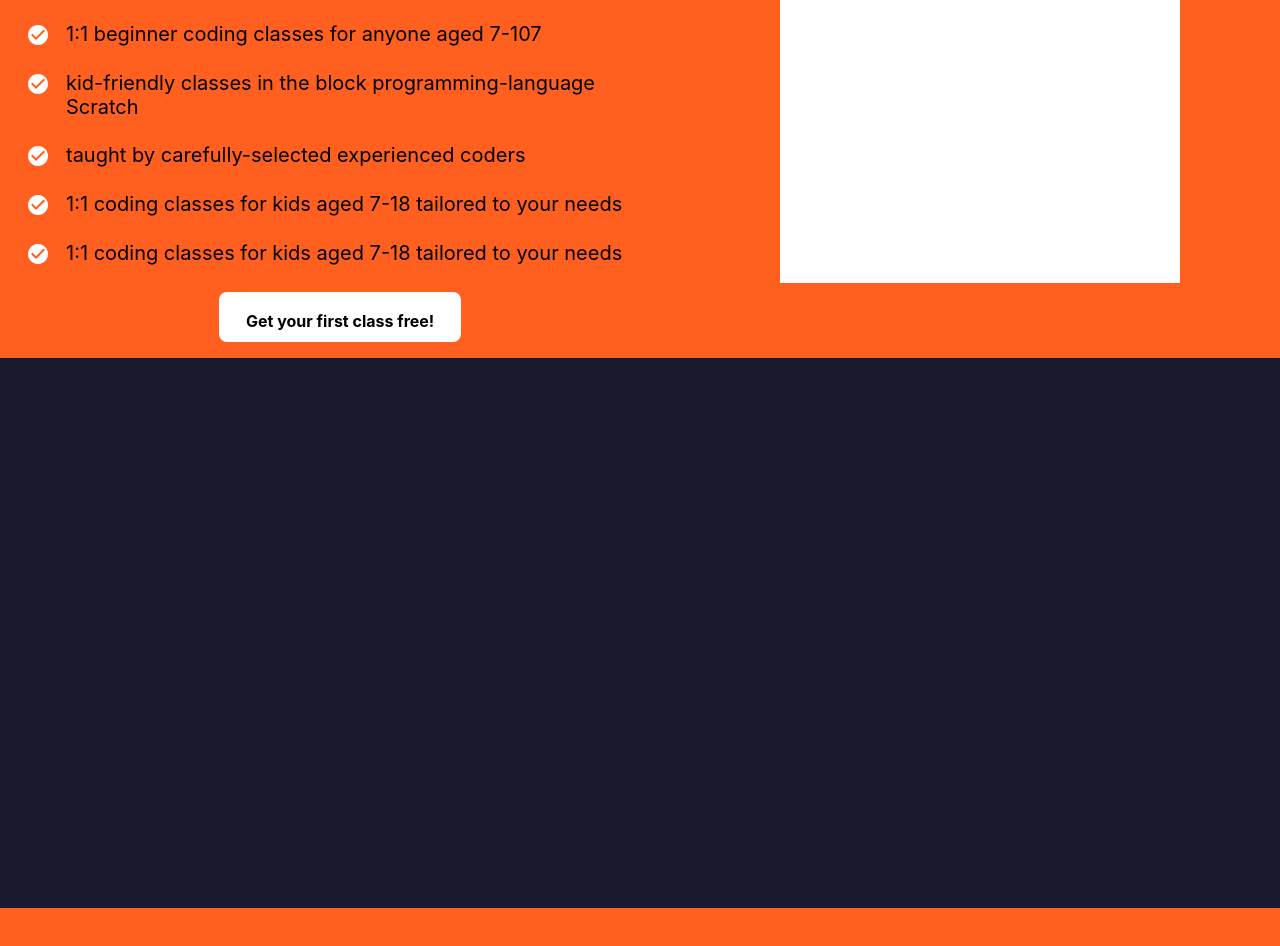
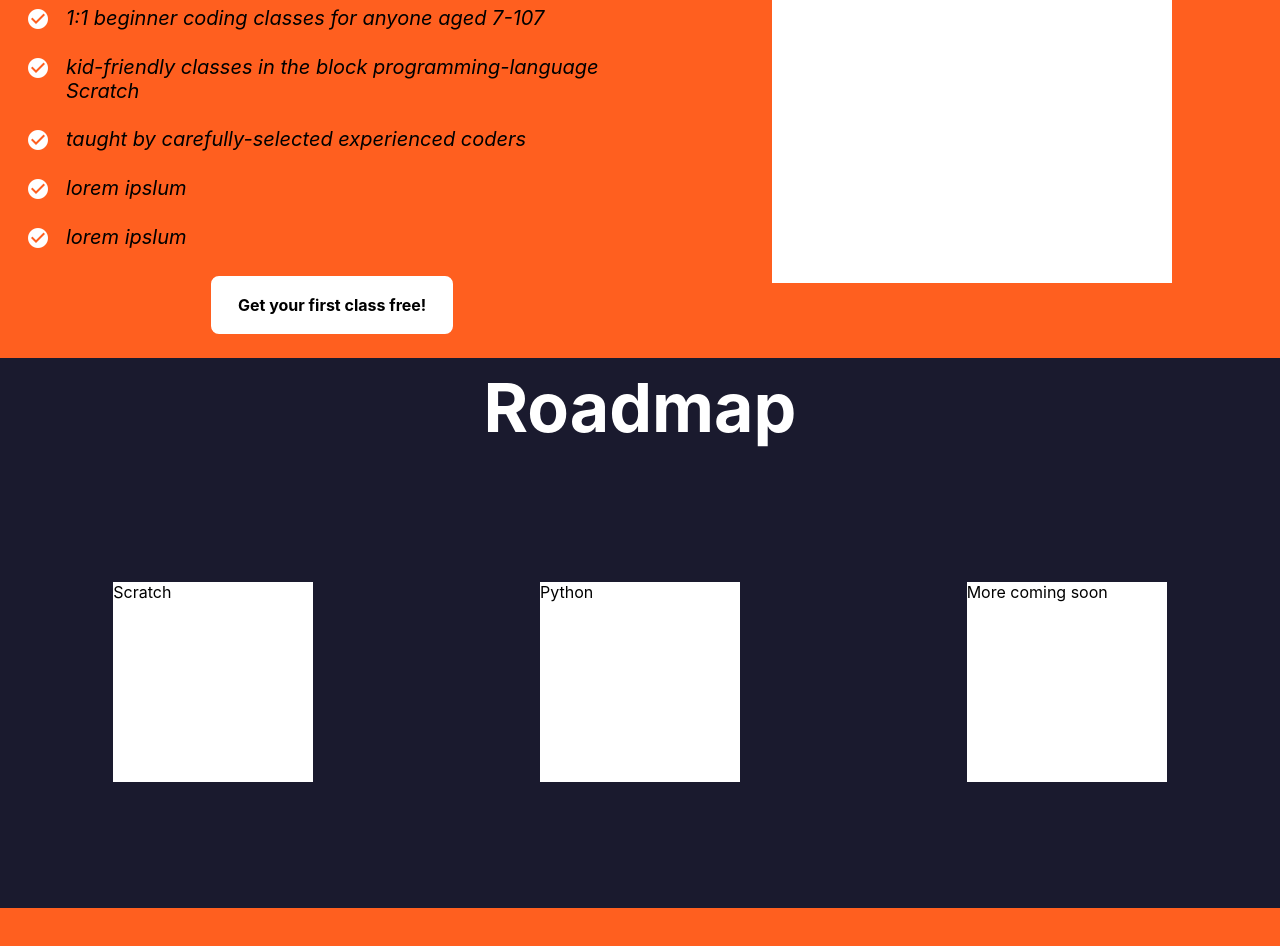
Before and after one commit to pr0p3rno0b10/from-scratch-client, a React (Create React App) app: page / in a window 1280 px wide. Shown: the part 260-1206 px from the top of the page. Built offline with nearby package versions, Linux system fonts and the light colour scheme.

Commit message:
added fundamental roadmap front page code

```diff
--- a/src/Portal.css
+++ b/src/Portal.css
@@ -34,7 +34,7 @@
 
 .header {
 	font-size: 4.25rem;
-	padding: 1rem;
+	padding: 0.5rem;
 	font-weight: bold;
 	color: #FFFFFF;
 }
@@ -55,6 +55,7 @@
 .list-text {
 	padding-left: 1rem;
 	padding-top: 0.25rem;
+	font-style: italic;
 }
 
 .material-icons {
@@ -124,14 +125,34 @@
 	background: white;
 }
 
-.pricing-box-container {
-	height: 550px;
-	background-color: #1A1A2E;
 
+
+.roadmap-box-container {
+  height: 550px;
+  background-color: #1A1A2E;
+  display: flex;
+  flex-direction: column;
+  align-items: center;
+  width: 100vw;
 }
 
-.roadmap-box-container {
+.courses-container {
+  flex-grow: 1;
+  display: flex;
+  justify-content: space-around;
+  align-items: center;
+  width: 100%;
+}
+
+.course-button {
+	height: 25vh;
+	width: 25vh;
+	background: white;
+}
+
+.pricing-box-container {
 	height: 550px;
 	background-color: #FF5F1F;
 
+
 }
--- a/src/Portal.jsx
+++ b/src/Portal.jsx
@@ -28,11 +28,11 @@ const Portal = () => {
 								</div>
 								<div className="list-element">
 									<span className="material-icons">check_circle</span>
-									<div className="list-text">1:1 coding classes for kids aged 7-18 tailored to your needs</div>
+									<div className="list-text">lorem ipslum</div>
 								</div>
 								<div className="list-element">
 									<span className="material-icons">check_circle</span>
-									<div className="list-text">1:1 coding classes for kids aged 7-18 tailored to your needs</div>
+									<div className="list-text">lorem ipslum</div>
 								</div>
 							</div>
 							<Link to="/signup" className="first-class-button">Get your first class free!</Link>
@@ -42,10 +42,21 @@ const Portal = () => {
 						</div>
 					</div>
 				</div>
+				<div className="roadmap-box-container">
+					<div className="header">Roadmap</div>
+					<div className="courses-container">
+						<div className="course-button">
+							Scratch
+						</div>
+						<div className="course-button">
+							Python
+						</div>
+						<div className="course-button">
+							More coming soon
+						</div>
+					</div>
+				</div>
 				<div className="pricing-box-container">
-
-				</div>
-				<div className="roadmap-box-container">
 
 				</div>
 			</div>
```
